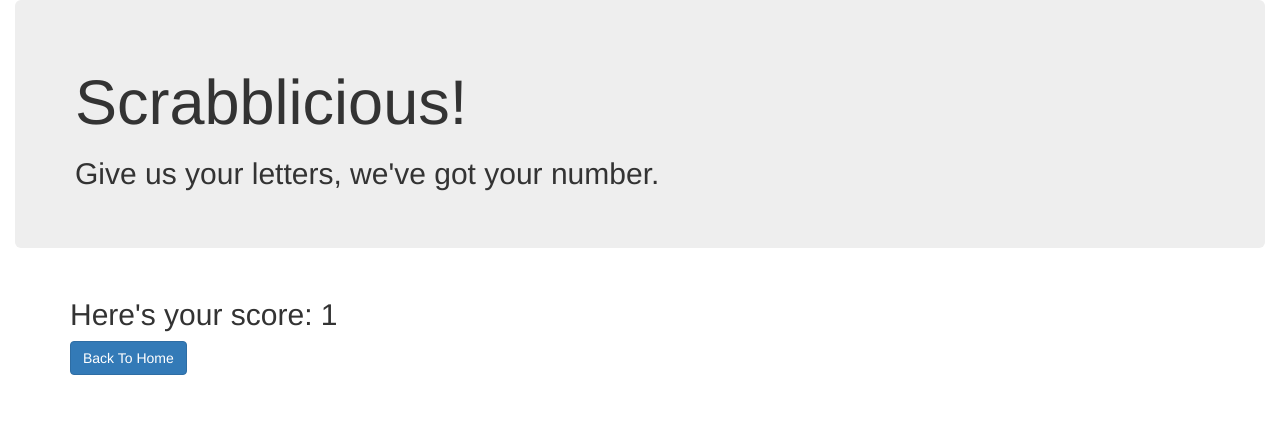
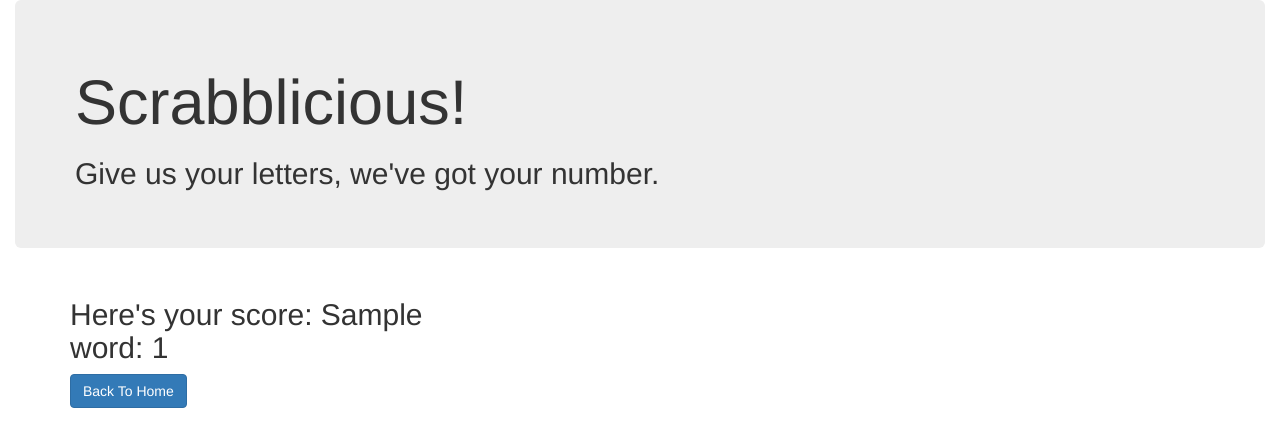
Before and after one commit to gitasong/scrabble, a PHP site: template views/view_score.html.twig in a window 1280 px wide. Shown: the top 447 px of the page. Run offline with PHP 8.4, Linux system fonts and the light colour scheme; the template is opened without the code that fills it: most values are stand-ins (such as "Sample title", 1, 10 or a date in 2020); some libraries are stand-ins or nearby versions.

Commit message:
add placeholder in view score template and app for word

```diff
--- a/app/app.php
+++ b/app/app.php
@@ -21,7 +21,7 @@
         $new_scrabble = new Scrabble($_POST['word']);
         $total_score = $new_scrabble->calculateWord($_POST['word']);
 
-        return $app['twig']->render('view_score.html.twig', array('total_score' => $total_score));
+        return $app['twig']->render('view_score.html.twig', array('word' => $new_scrabble->getWord($_POST['word']), 'total_score' => $total_score));
     });
 
     return $app;
--- a/views/view_score.html.twig
+++ b/views/view_score.html.twig
@@ -13,7 +13,7 @@
             <div class="container main">
                 <div class="row">
                     <div class="col-md-4">
-                        <h2>Here's your score: {{ total_score }}</h2>
+                        <h2>Here's your score: {{ word }}:  {{ total_score }}</h2>
                     </div>
                     <div class="col-md-4">
                     </div>
```
